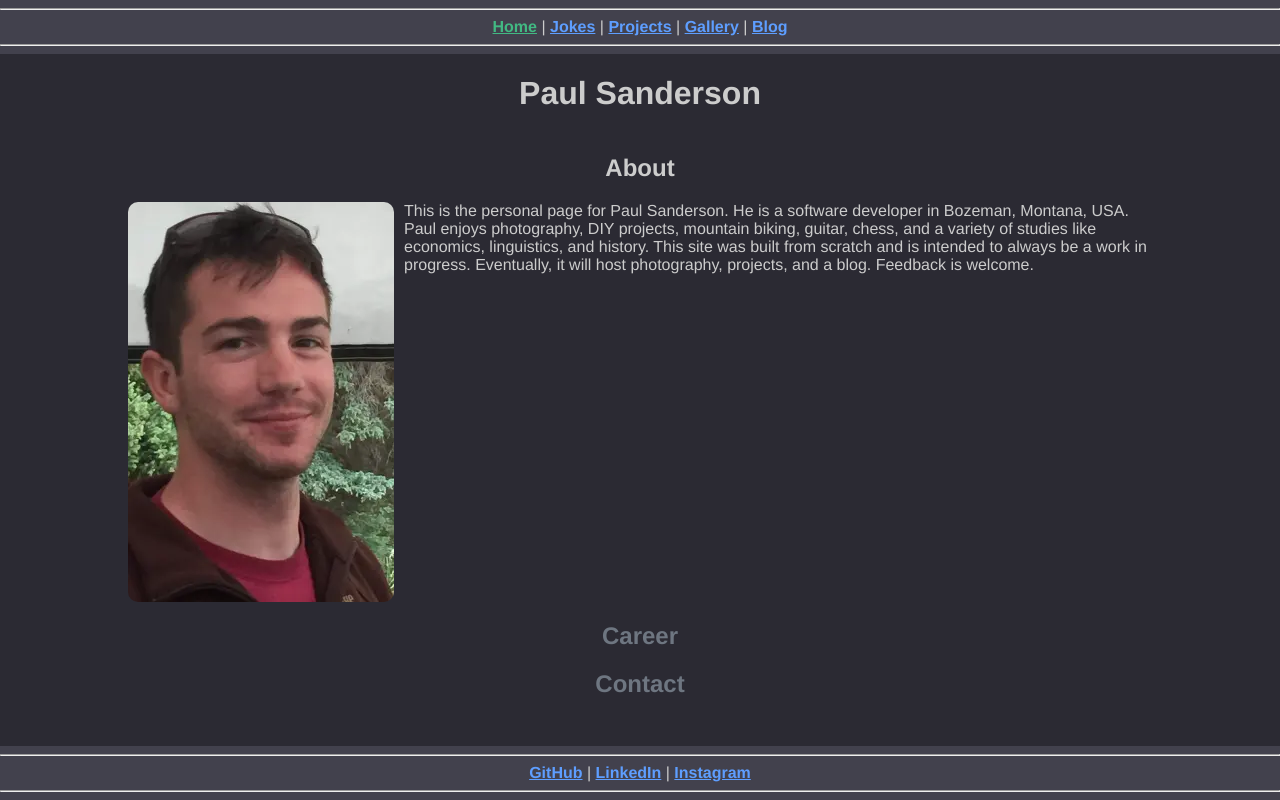
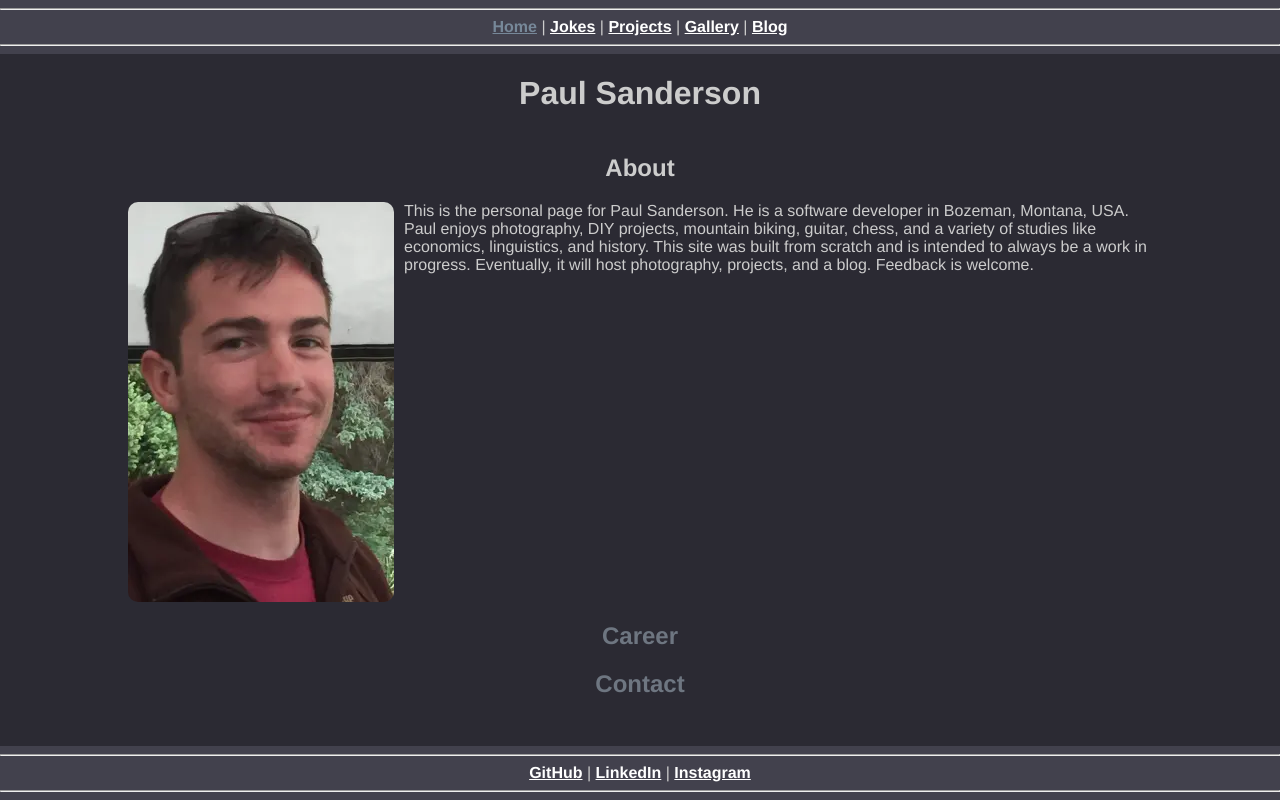
Before and after one commit to paulsanderson/all-paul-info, a Vue app: page / in a window 1280 px wide. Built offline with nearby package versions, Linux system fonts and the light colour scheme.

Commit message:
Fix preload path for portrait img, add contrast to font colors, lazy-load imgs where reasonable

```diff
--- a/public/index.html
+++ b/public/index.html
@@ -6,7 +6,7 @@
     <meta name="viewport" content="width=device-width,initial-scale=1.0">
     <meta name="description" content="Paul Sanderson's Personal Page, Exploring Topics like Software Development, Photography, and Life">
     <link rel="icon" href="<%= BASE_URL %>favicon.png">
-    <link rel="preload" fetchpriority="high" as="image" href="../src/assets/paulsanderson.webp" type="image/webp"/>
+    <link rel="preload" fetchpriority="high" as="image" href="../img/paulsanderson.1ed38651.webp" type="image/webp"/>
     <title><%= htmlWebpackPlugin.options.title %></title>
   </head>
   <body>
--- a/src/utilities/_constants.scss
+++ b/src/utilities/_constants.scss
@@ -2,6 +2,6 @@ $body-background-color: #2B2A33;
 $header-footer-background-color: #42414D;
 $font-color: #CCCCCC;
 $selected-font-color: #6E7681;
-$link-font-color: #5E9EFF;
-$hover-link-font-color: #42B983;
-$visited-link-font-color: #8C64FF;
+$link-font-color: white;
+$hover-link-font-color: lightslategray;
+$visited-link-font-color: silver;
--- a/src/views/HomeView.vue
+++ b/src/views/HomeView.vue
@@ -19,9 +19,9 @@
         <div class="collapsible-content">
           <div class="overlay-buttons">
             <!-- TODO: add support for download -->
-            <img class="button-small" title="Download as PDF" @click="onClickDownload" alt="Download" src="../assets/download.png"/>
+            <img class="button-small" title="Download as PDF" @click="onClickDownload" alt="Download" loading="lazy" src="../assets/download.png"/>
             <a target="_blank" href="https://www.linkedin.com/in/paulsandersonyup/">
-              <img class="button-small" title="LinkedIn" alt="LinkedIn" src="../assets/linkedin.png"/>
+              <img class="button-small" title="LinkedIn" alt="LinkedIn" loading="lazy" src="../assets/linkedin.png"/>
             </a>
           </div>
           <h3>Education</h3>
--- a/src/views/JokesView.vue
+++ b/src/views/JokesView.vue
@@ -12,11 +12,11 @@
     <div class="row" v-for="result in response.results" :key="result.id">
       <div class="cell">{{ result.joke }}</div>
       <div class="cell">
-        <img class="button-small" @click="(event) => onClickFavorite(result, event)" v-show="result.isFavorite" title="Remove from favorites" alt="Unfavorite" src="../assets/favorite.png">
-        <img class="button-small" @click="(event) => onClickFavorite(result, event)" v-show="!result.isFavorite" title="Add to favorites" alt="Favorite" src="../assets/unfavorite.png">
+        <img class="button-small" @click="(event) => onClickFavorite(result, event)" v-show="result.isFavorite" title="Remove from favorites" alt="Unfavorite" loading="lazy" src="../assets/favorite.png"/>
+        <img class="button-small" @click="(event) => onClickFavorite(result, event)" v-show="!result.isFavorite" title="Add to favorites" alt="Favorite" loading="lazy" src="../assets/unfavorite.png"/>
       </div>
       <div class="cell">
-        <img class="button-small" @click="(event) => onClickCopy(result.joke, event)" title="Copy to clipboard" alt="Copy" src="../assets/clipboard.png"/>
+        <img class="button-small" @click="(event) => onClickCopy(result.joke, event)" title="Copy to clipboard" alt="Copy" loading="lazy" src="../assets/clipboard.png"/>
       </div>
     </div>
   </div>
```
